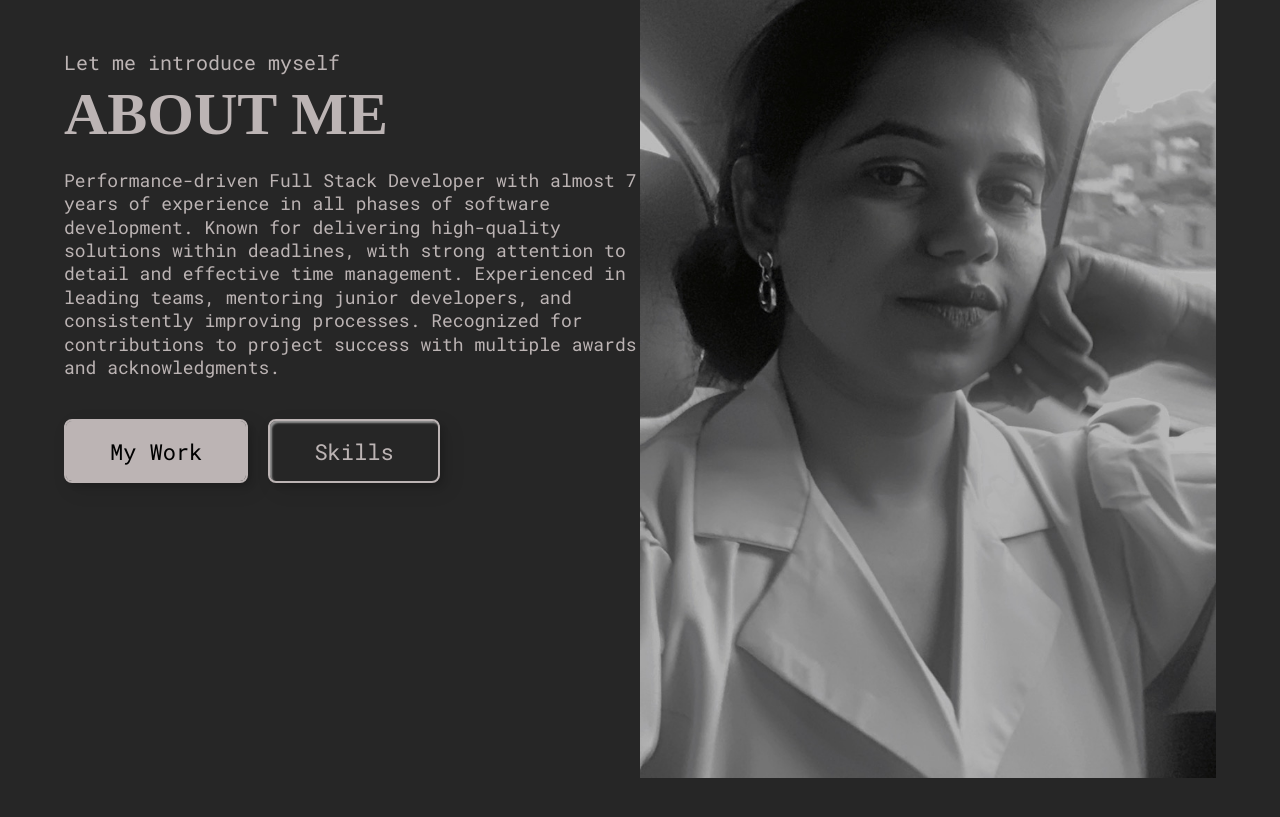
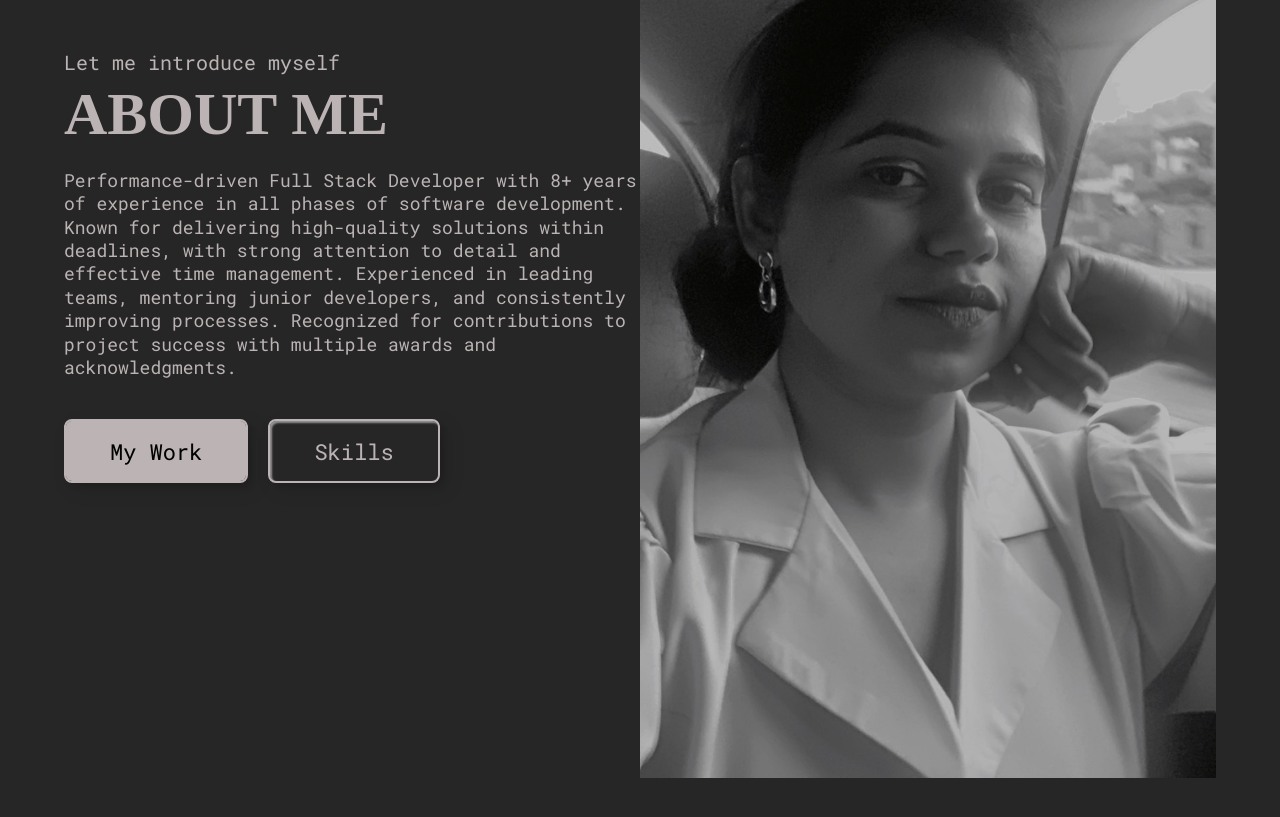
Before and after one commit to sayali-martal/Portfolio, a React (Create React App) app: page / in a window 1280 px wide. Shown: the part 846-1663 px from the top of the page. Built offline with nearby package versions, Linux system fonts and the light colour scheme; a web font is replaced by a local one.

Commit message:
Added onwards experience

```diff
--- a/src/components/AboutSection.js
+++ b/src/components/AboutSection.js
@@ -80,13 +80,13 @@ export default function AboutSection() {
             heading="About Me"
           />
           <PText>
-            Performance-driven Full Stack Developer with almost 7 years of
-            experience in all phases of software development. Known for
-            delivering high-quality solutions within deadlines, with strong
-            attention to detail and effective time management. Experienced in
-            leading teams, mentoring junior developers, and consistently
-            improving processes. Recognized for contributions to project success
-            with multiple awards and acknowledgments.
+            Performance-driven Full Stack Developer with 8+ years of experience
+            in all phases of software development. Known for delivering
+            high-quality solutions within deadlines, with strong attention to
+            detail and effective time management. Experienced in leading teams,
+            mentoring junior developers, and consistently improving processes.
+            Recognized for contributions to project success with multiple awards
+            and acknowledgments.
           </PText>
           <div className="aboutSection__buttons">
             <Button btnText="My Work" btnLink="/experience" />
```
